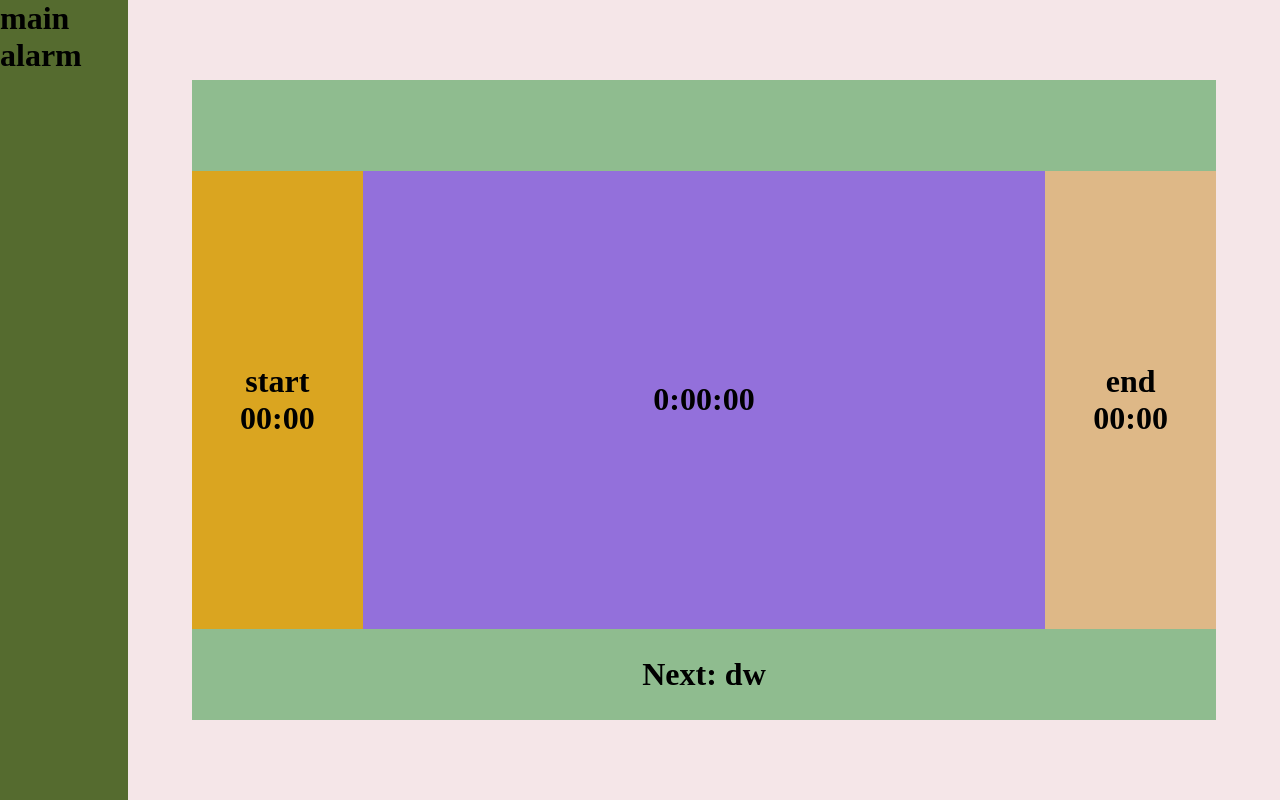
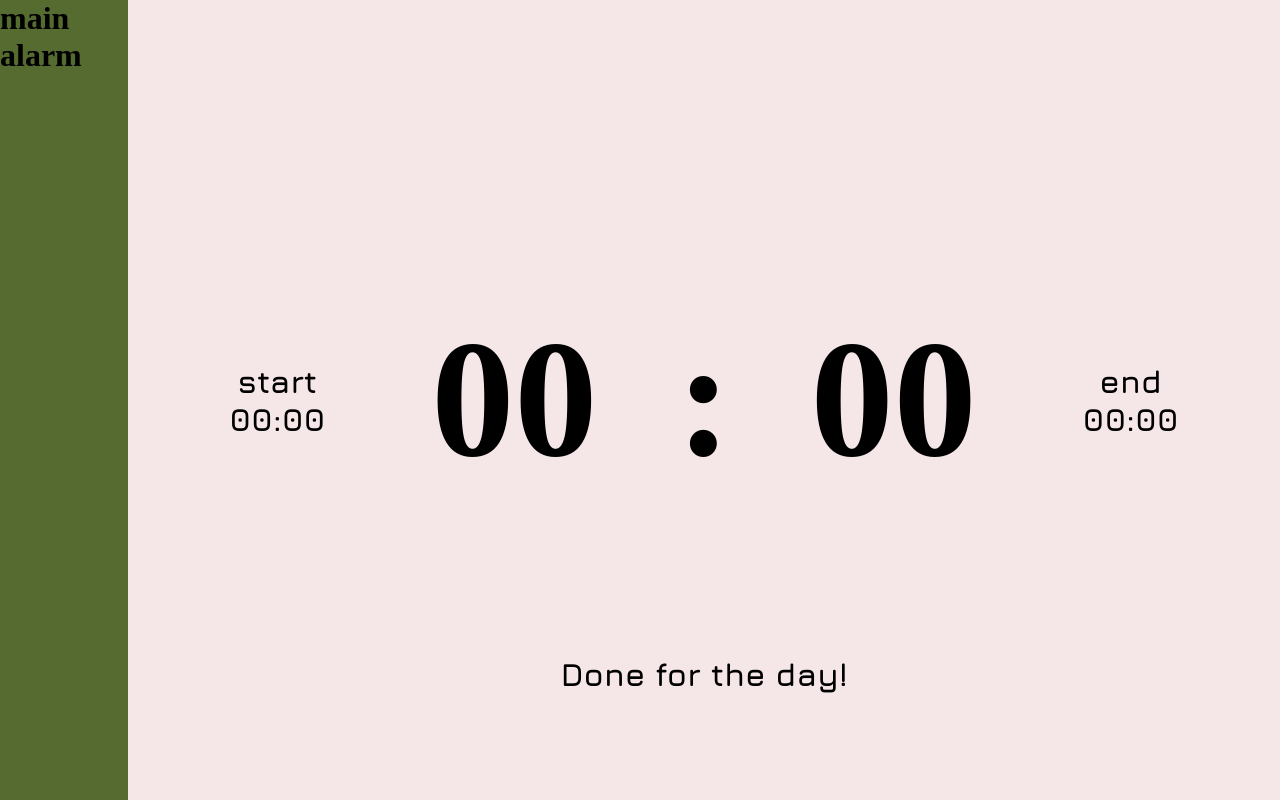
Before and after one commit to chelsea-zh/wishlog, a React (Vite) app: page / in a window 1280 px wide. Both pictures are taken after a click on the element "alarm". Built offline with nearby package versions, Linux system fonts and the light colour scheme; a web font is replaced by a local one.

Commit message:
correct spacing for alarm components

```diff
--- a/src/Alarm.css
+++ b/src/Alarm.css
@@ -1,5 +1,5 @@
 .alarm {
-    background-color: cornflowerblue;
+    /* background-color: cornflowerblue; */
     position: absolute;
     left: 15vw;
     top: 10vh;
@@ -10,26 +10,37 @@
     grid-template-rows: 1fr 5fr 1fr;
 }
 
-.alarm div {
+.alarm div:not(.time) {
     display: flex;
     justify-content: center;
     align-items: center;
     flex-direction: column;
 }
 
-.current, .next {
-    background-color: darkseagreen;
+.current {
+    /* background-color: darkseagreen; */
     grid-column: 1 / span 3;
+    font-family: var(--title-font);
+    font-size: 2rem;
 }
 
-.start {
-    background-color: goldenrod;
+.next {
+    grid-column: 1 / span 3;
+    font-family: var(--text-font);
+    font-size: 1rem;
 }
 
-.end {
-    background-color: burlywood;
+.start, .end {
+    /* background-color: burlywood; */
+    font-family: var(--text-font);
 }
 
 .time {
-    background-color: mediumpurple;
+    /* background-color: mediumpurple; */
+    font-family: var(--title-font);
+    font-size: 6.5vw;
+    font-variant-numeric: tabular-nums;
+    font-feature-settings: "tnum";
+    display: grid;
+    place-items: center;
 }
--- a/src/Alarm.tsx
+++ b/src/Alarm.tsx
@@ -16,7 +16,7 @@ export default function Alarm({blocks}) {
 
     })
 
-    let next:Block
+    let next:string
     let current:Block
     let started:boolean = false
 
@@ -31,14 +31,17 @@ export default function Alarm({blocks}) {
         }
         if (block.start > toMinD(now)) {
             if (started) {
-                next = block
+                next = "Next: " + block.name
                 started = false
             }
         }
     });
 
     if (started) {
-        next = {id: 0, name: "dw", start: 0, end: 0}
+        next = "Last task of the day!"
+    }
+    if (started && current == null) {
+        next = "Done for the day!"
     }
 
     let hrLeft:number = 0
@@ -56,12 +59,18 @@ export default function Alarm({blocks}) {
         currE = "00:00"
         currN = ""
     } else {
-        hrLeft = (current.end - toMinD(now) - 1) / 60
+        hrLeft = Math.trunc((current.end - toMinD(now) - 1) / 60)
         minLeft = (current.end - toMinD(now) - 1) % 60
         secLeft = 60 - now.getSeconds()
         currS = toHr(current.start)
         currE = toHr(current.end)
         currN = current.name
+    }
+
+    let time: string = String(hrLeft) + ":" + String(minLeft).padStart(2, "0") + ":" + String(secLeft).padStart(2, "0")
+
+    if (hrLeft == 0) {
+        time = String(minLeft).padStart(2, "0") + ":" + String(secLeft).padStart(2, "0")
     }
 
     function toMin(time:string) {
@@ -87,8 +96,18 @@ export default function Alarm({blocks}) {
                 <h1>{currS}</h1>
             </div>
 
-            <div className="time">
-                <h1>{String(hrLeft)}:{String(minLeft).padStart(2, "0")}:{String(secLeft).padStart(2, "0")}</h1>
+            <div className="time" style={{gridTemplateColumns:
+                hrLeft !== 0
+                ? (hrLeft > 9
+                    ? "5fr 1fr 5fr 1fr 5fr"
+                    : "2fr 1fr 4fr 1fr 4fr")
+                : "4fr 1fr 4fr"
+            }}>
+                {(hrLeft !== 0) && <h1>{String(hrLeft)}</h1>}
+                {(hrLeft !== 0) && <h1>:</h1>}
+                <h1>{String(minLeft).padStart(2, "0")}</h1>
+                <h1>:</h1>
+                <h1>{String(secLeft).padStart(2, "0")}</h1>
             </div>
 
             <div className="end">
@@ -97,7 +116,7 @@ export default function Alarm({blocks}) {
             </div>
 
             <div className="next">
-                <h1>Next: {next.name}</h1>
+                <h1>{next}</h1>
             </div>
         </div>
     )
```
